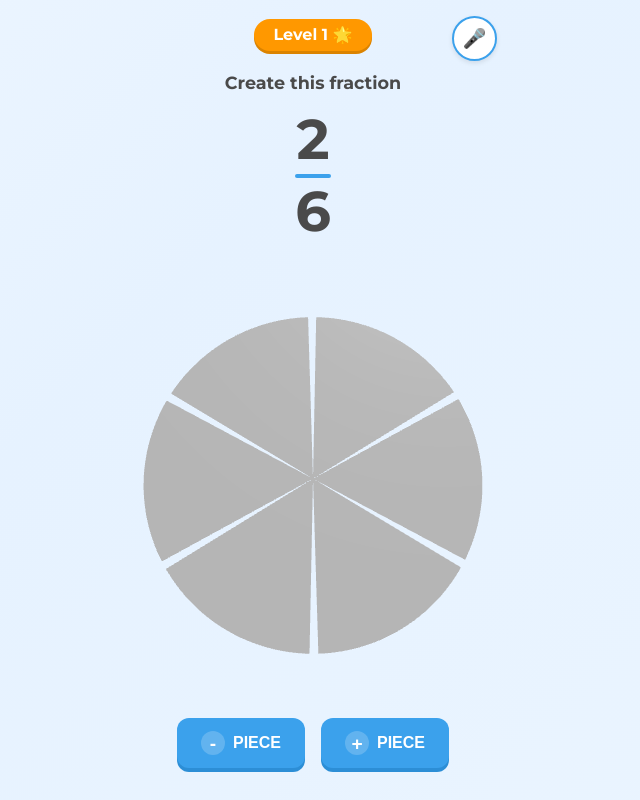
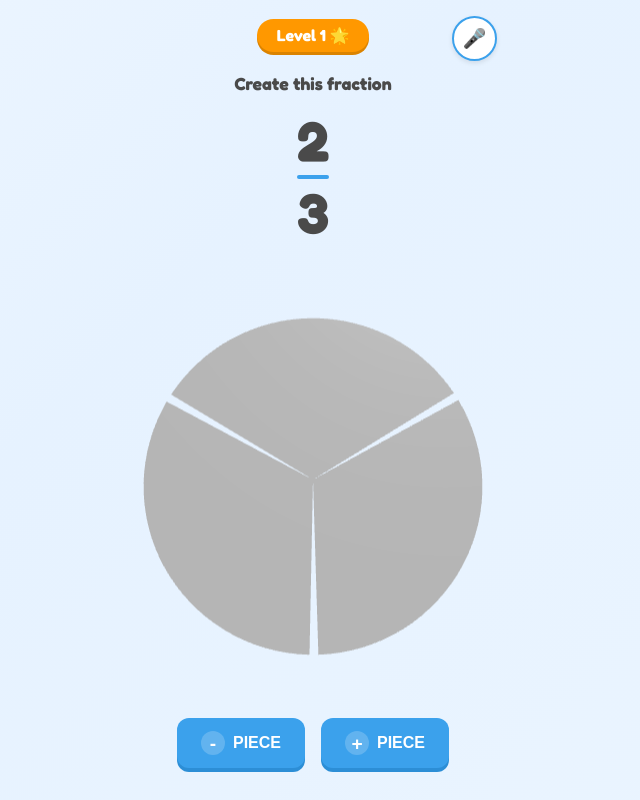
Before and after one commit to Kritarthpandey2003/convegenius-fraction-game, a plain HTML site: page index.html in a window 1280 px wide. Shown: the whole page, without its empty margins (327-967 px from the left). Drawn offline with nearby package versions, Linux system fonts and the light colour scheme; animation ran at ten frames a second.

Commit message:
Update to infinite procedural levels and playful kid-friendly typography

```diff
--- a/index.html
+++ b/index.html
@@ -6,7 +6,7 @@
     <title>Interactive Fraction Game</title>
     <link rel="stylesheet" href="style.css">
     <!-- Google Fonts for typography similar to the mockup -->
-    <link href="https://fonts.googleapis.com/css2?family=Montserrat:wght@600;700&display=swap" rel="stylesheet">
+    <link href="https://fonts.googleapis.com/css2?family=Montserrat:wght@400;700&family=Fredoka:wght@400;600;700&display=swap" rel="stylesheet">
     <!-- Three.js and GSAP via CDN -->
     <script src="https://cdnjs.cloudflare.com/ajax/libs/three.js/r128/three.min.js"></script>
     <script src="https://cdnjs.cloudflare.com/ajax/libs/gsap/3.12.2/gsap.min.js"></script>
--- a/main.js
+++ b/main.js
@@ -1,26 +1,24 @@
 // main.js - Core game logic
 
-// Game Levels configuration
-const levels = [
-    { num: 2, den: 6 },
-    { num: 3, den: 4 },
-    { num: 1, den: 3 },
-    { num: 5, den: 8 },
-    { num: 4, den: 5 },
-    { num: 3, den: 6 },
-    { num: 7, den: 10 },
-    { num: 2, den: 5 },
-    { num: 5, den: 12 },
-    { num: 8, den: 9 }
-];
+// Procedural Level Generator for infinite gameplay
+function generateRandomLevel(levelIndex) {
+    // Difficulty increases as level goes up (max denominator 12)
+    const maxDenom = Math.min(4 + Math.floor(levelIndex / 2), 12);
+    const minDenom = 2;
+    const den = Math.floor(Math.random() * (maxDenom - minDenom + 1)) + minDenom;
+    const num = Math.floor(Math.random() * (den - 1)) + 1; // 1 to (den-1)
+    return { num, den };
+}
 
 let currentLevelIndex = 0;
 let currentShadedCount = 0;
+let currentLevelData = null;
 let gameScene = null;
 
 // DOM Elements
 const targetNumEl = document.getElementById('target-numerator');
 const targetDenEl = document.getElementById('target-denominator');
+const targetFractionContainer = document.querySelector('.target-fraction'); // For animations
 const btnAdd = document.getElementById('btn-add');
 const btnRemove = document.getElementById('btn-remove');
 const feedbackOverlay = document.getElementById('feedback-overlay');
@@ -51,41 +49,38 @@ function initGame() {
 }
 
 function loadLevel(index) {
-    if (index >= levels.length) {
-        // Game Complete
-        document.getElementById('feedback-message').innerText = "Game Complete!";
-        btnNext.style.display = 'none';
-        feedbackOverlay.classList.remove('hidden');
-        soundManager.playSuccess();
-        return;
-    }
-
-    const levelData = levels[index];
+    currentLevelData = generateRandomLevel(index);
     currentShadedCount = 0;
 
     // Update UI
-    targetNumEl.innerText = levelData.num;
-    targetDenEl.innerText = levelData.den;
+    targetNumEl.innerText = currentLevelData.num;
+    targetDenEl.innerText = currentLevelData.den;
     levelBadgeEl.innerText = `Level ${index + 1} 🌟`;
 
     // Reset Overlays
     feedbackOverlay.classList.add('hidden');
 
     // Setup 3D Scene
-    gameScene.createFractionModel(levelData.den);
+    gameScene.createFractionModel(currentLevelData.den);
 
     // Speak Instruction
     setTimeout(() => {
-        voiceAssistant.speak(`Create the fraction ${levelData.num} over ${levelData.den}`);
+        voiceAssistant.speak(`Create the fraction ${currentLevelData.num} over ${currentLevelData.den}`);
     }, 1000); // Slight delay for better UX
+
+    // Fun pop animation for the fraction text
+    targetFractionContainer.style.transform = 'scale(1.2)';
+    setTimeout(() => {
+        targetFractionContainer.style.transform = 'scale(1)';
+    }, 200);
 }
 
 function onAddPiece() {
-    const levelData = levels[currentLevelIndex];
-    if (currentShadedCount < levelData.den) {
+    if (currentShadedCount < currentLevelData.den) {
         currentShadedCount++;
-        gameScene.setShadedPieces(currentShadedCount);
-        soundManager.playAdd();
+        gameScene.updateFraction(currentShadedCount, currentLevelData.den);
+        soundManager.playClick();
+        bumpFractionUI();
         checkWinCondition();
     }
 }
@@ -93,14 +88,21 @@ function onAddPiece() {
 function onRemovePiece() {
     if (currentShadedCount > 0) {
         currentShadedCount--;
-        gameScene.setShadedPieces(currentShadedCount);
-        soundManager.playRemove();
+        gameScene.updateFraction(currentShadedCount, currentLevelData.den);
+        soundManager.playClick();
+        bumpFractionUI();
     }
 }
 
+function bumpFractionUI() {
+    targetFractionContainer.style.transform = 'scale(1.1)';
+    setTimeout(() => {
+        targetFractionContainer.style.transform = 'scale(1)';
+    }, 150);
+}
+
 function checkWinCondition() {
-    const levelData = levels[currentLevelIndex];
-    if (currentShadedCount === levelData.num) {
+    if (currentShadedCount === currentLevelData.num) {
         // Correct answer!
         setTimeout(() => {
             soundManager.playSuccess();
--- a/style.css
+++ b/style.css
@@ -14,7 +14,7 @@
 }
 
 body {
-    font-family: 'Montserrat', sans-serif;
+    font-family: 'Fredoka', 'Montserrat', sans-serif;
     background: linear-gradient(-45deg, #f0f8ff, #e6f2ff, #ffffff, #f9f9f9);
     background-size: 400% 400%;
     animation: gradientBG 15s ease infinite;
@@ -87,6 +87,7 @@ body {
     font-size: 3.5rem;
     font-weight: 700;
     line-height: 1.1;
+    transition: transform 0.15s cubic-bezier(0.175, 0.885, 0.32, 1.275);
 }
 
 .target-fraction hr {
```
